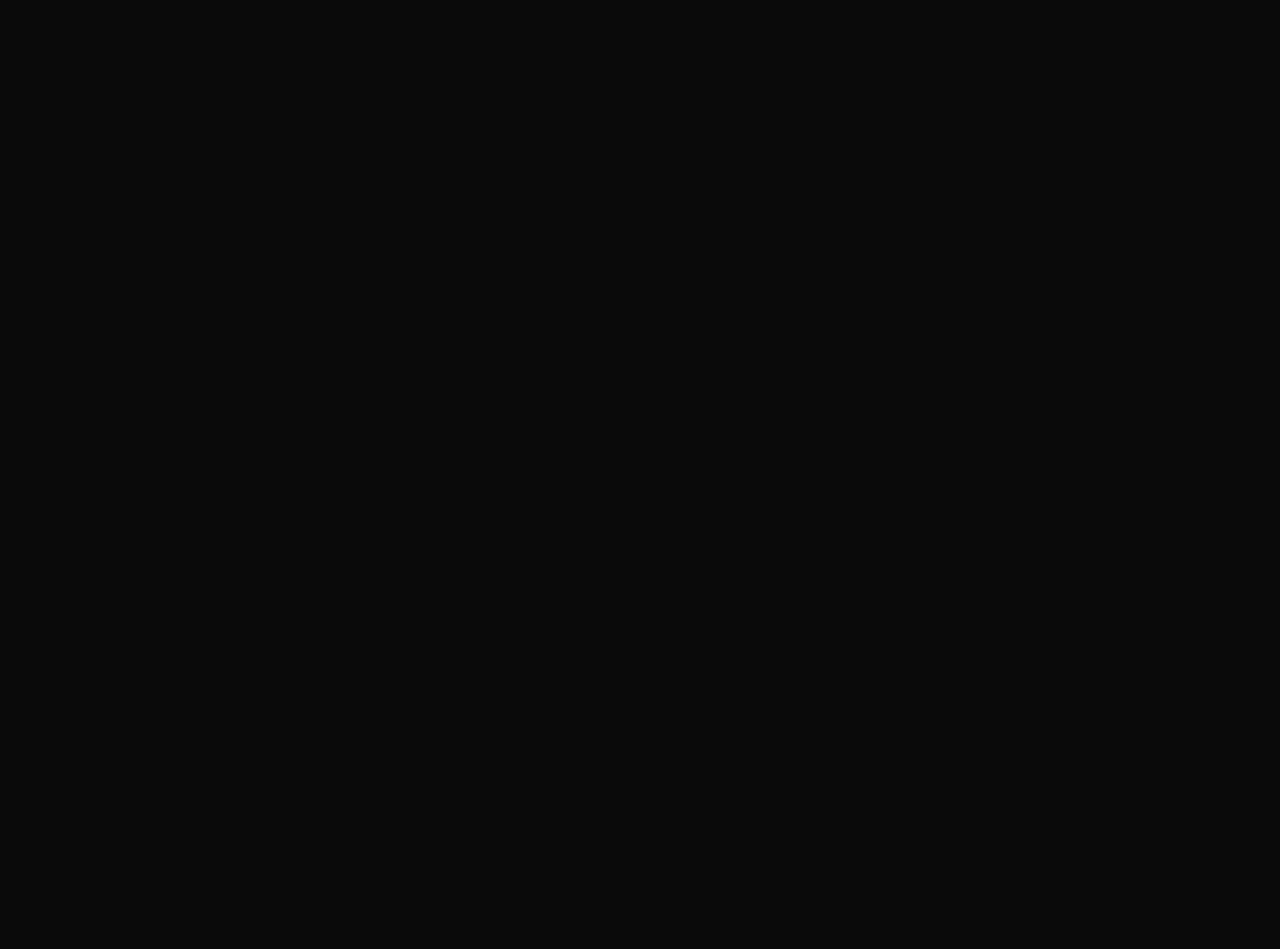
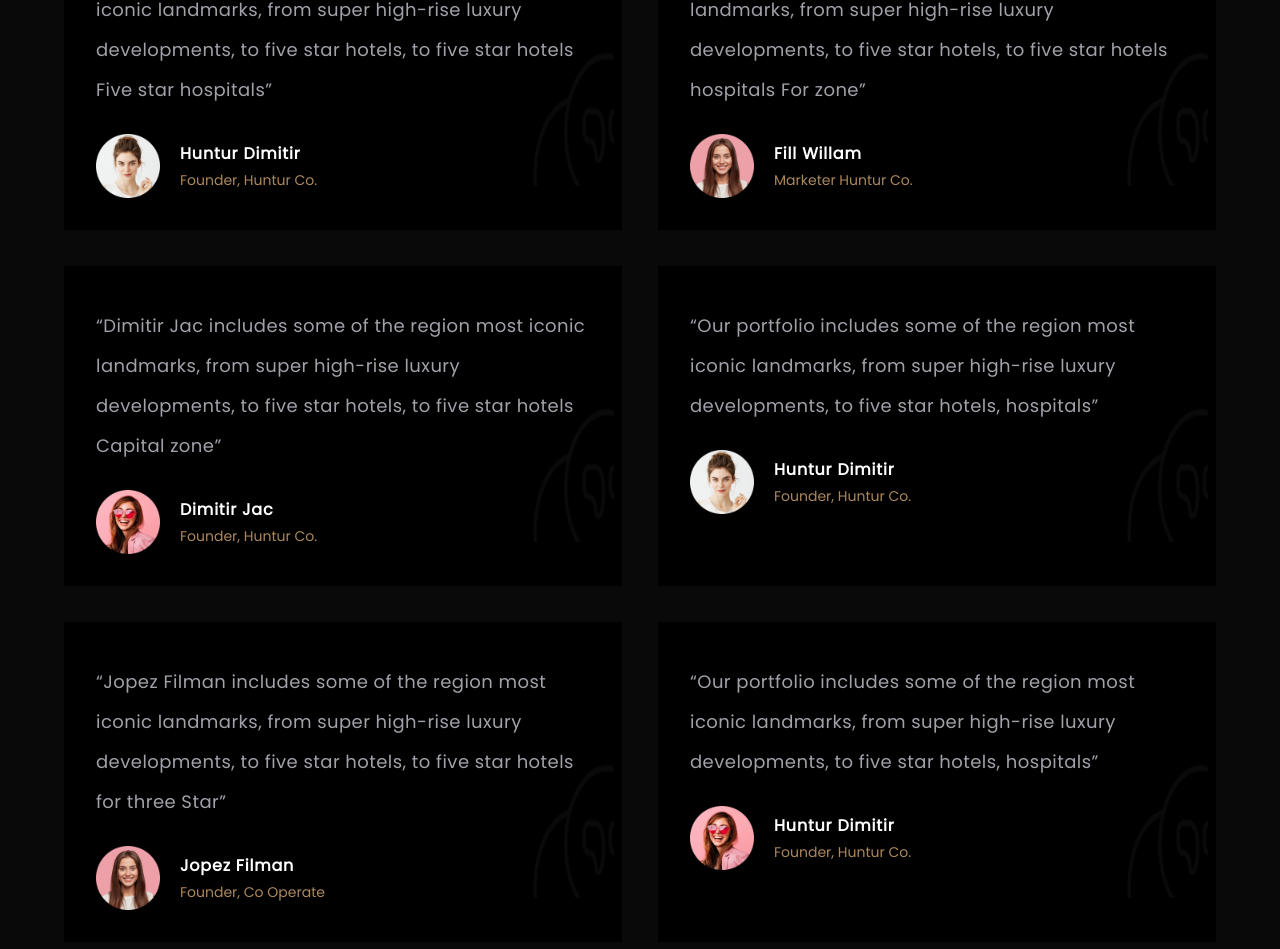
Before and after one commit to tamannaBithy/model-canvas, a Next.js app: page / in a window 1280 px wide. Shown: the part 5170-6119 px from the top of the page. Before the commit the page ends 5186 px from the top, so only its background shows below. Built offline with nearby package versions, Linux system fonts and the light colour scheme.

Commit message:
[in progress] testimonial scrolling

```diff
--- a/app/components/Testimonial.jsx
+++ b/app/components/Testimonial.jsx
@@ -1,57 +1,40 @@
+"use client";
+import Image from "next/image";
 import React from "react";
+import testimonialData from "../utils/testimonial.json";
+
+import ScrollContainer from "react-indiana-drag-scroll";
 
 const Testimonial = () => {
-  const data = [
-    {
-      id: 1,
-      name: "Huntur Dimitir",
-      designation: "Founder, Huntur Co.",
-      desc: "Huntur Dimitir includes some of the region most iconic landmarks, from super high-rise luxury developments, to five star hotels, to five star hotels Five star hospitals",
-      img: "",
-    },
-    {
-      id: 2,
-      name: "Fill Willam",
-      designation: "Marketer Huntur Co.",
-      desc: "Fill Willam includes some of the region most iconic landmarks, from super high-rise luxury developments, to five star hotels, to five star hotels hospitals For zone",
-      img: "",
-    },
-    {
-      id: 3,
-      name: "Dimitir Jac",
-      designation: "Founder, Huntur Co.",
-      desc: "Dimitir Jac includes some of the region most iconic landmarks, from super high-rise luxury developments, to five star hotels, to five star hotels Capital zone",
-      img: "",
-    },
-    {
-      id: 4,
-      name: "Huntur Dimitir",
-      designation: "Founder, Huntur Co.",
-      desc: "Our portfolio includes some of the region most iconic landmarks, from super high-rise luxury developments, to five star hotels, hospitals",
-      img: "",
-    },
-    {
-      id: 5,
-      name: "Jopez Filman",
-      designation: "Founder, Co Operate",
-      desc: "Jopez Filman includes some of the region most iconic landmarks, from super high-rise luxury developments, to five star hotels, to five star hotels for three Star",
-      img: "",
-    },
-    {
-      id: 6,
-      name: "Huntur Dimitir",
-      designation: "Founder, Huntur Co.",
-      desc: "Our portfolio includes some of the region most iconic landmarks, from super high-rise luxury developments, to five star hotels, hospitals",
-      img: "",
-    },
-  ];
-
   return (
-    <div className="testb child-wrapper space-y-3">
+    <div className="child-wrapper space-y-3 px-16 xl:px-0">
       <p className="heading-2">Testimonials</p>
       <h2 className="heading">Our Happy Client Feedback</h2>
 
-      <div></div>
+      <ScrollContainer>
+        <div className="grid lg:grid-cols-2 gap-9 pt-2">
+          {testimonialData?.map(({ id, name, designation, desc, img }) => {
+            return (
+              <div key={id}>
+                <div className="bg-[url('/testimonial/testimonial-bg.png')] bg-repeat px-8 lg:pt-10 py-7 space-y-6 lg:h-80 h-auto">
+                  <q className="tracking-wide lg:text-[18px] lg:leading-10 text-muted">
+                    {desc}
+                  </q>
+
+                  <div className="flex items-center gap-5">
+                    <Image src={img} alt="reviewer" width={64} height={64} />
+
+                    <div className="space-y-1">
+                      <p className="font-semibold tracking-wider">{name}</p>
+                      <p className="text-secondary text-sm">{designation}</p>
+                    </div>
+                  </div>
+                </div>
+              </div>
+            );
+          })}
+        </div>
+      </ScrollContainer>
     </div>
   );
 };
--- /dev/null
+++ b/app/utils/testimonial.json
@@ -0,0 +1,44 @@
+[
+  {
+    "id": 1,
+    "name": "Huntur Dimitir",
+    "designation": "Founder, Huntur Co.",
+    "desc": "Huntur Dimitir includes some of the region most iconic landmarks, from super high-rise luxury developments, to five star hotels, to five star hotels Five star hospitals",
+    "img": "/testimonial/reviewer-1.png"
+  },
+  {
+    "id": 2,
+    "name": "Fill Willam",
+    "designation": "Marketer Huntur Co.",
+    "desc": "Fill Willam includes some of the region most iconic landmarks, from super high-rise luxury developments, to five star hotels, to five star hotels hospitals For zone",
+    "img": "/testimonial/reviewer-2.png"
+  },
+  {
+    "id": 3,
+    "name": "Dimitir Jac",
+    "designation": "Founder, Huntur Co.",
+    "desc": "Dimitir Jac includes some of the region most iconic landmarks, from super high-rise luxury developments, to five star hotels, to five star hotels Capital zone",
+    "img": "/testimonial/reviewer-3.png"
+  },
+  {
+    "id": 4,
+    "name": "Huntur Dimitir",
+    "designation": "Founder, Huntur Co.",
+    "desc": "Our portfolio includes some of the region most iconic landmarks, from super high-rise luxury developments, to five star hotels, hospitals",
+    "img": "/testimonial/reviewer-1.png"
+  },
+  {
+    "id": 5,
+    "name": "Jopez Filman",
+    "designation": "Founder, Co Operate",
+    "desc": "Jopez Filman includes some of the region most iconic landmarks, from super high-rise luxury developments, to five star hotels, to five star hotels for three Star",
+    "img": "/testimonial/reviewer-2.png"
+  },
+  {
+    "id": 6,
+    "name": "Huntur Dimitir",
+    "designation": "Founder, Huntur Co.",
+    "desc": "Our portfolio includes some of the region most iconic landmarks, from super high-rise luxury developments, to five star hotels, hospitals",
+    "img": "/testimonial/reviewer-3.png"
+  }
+]
--- a/package.json
+++ b/package.json
@@ -14,7 +14,9 @@
     "react-countup": "^6.4.2",
     "react-dom": "^18",
     "react-icons": "^4.11.0",
-    "react-slick": "^0.29.0"
+    "react-indiana-drag-scroll": "^2.2.0",
+    "react-slick": "^0.29.0",
+    "slick-carousel": "^1.8.1"
   },
   "devDependencies": {
     "autoprefixer": "^10",
```
Also changed, not shown: app/components/TerminalSlider.jsx (added), app/utils/home.json (deleted), 1 other file (tests, documents, lock files or other folders).
